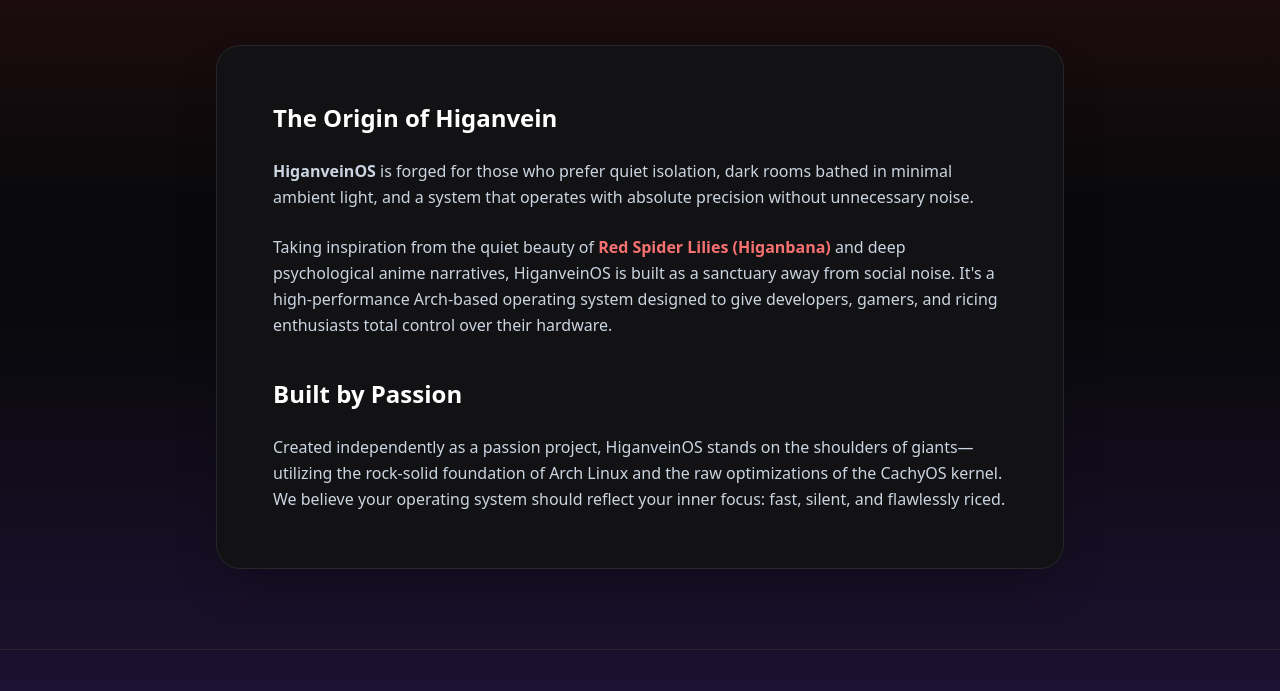
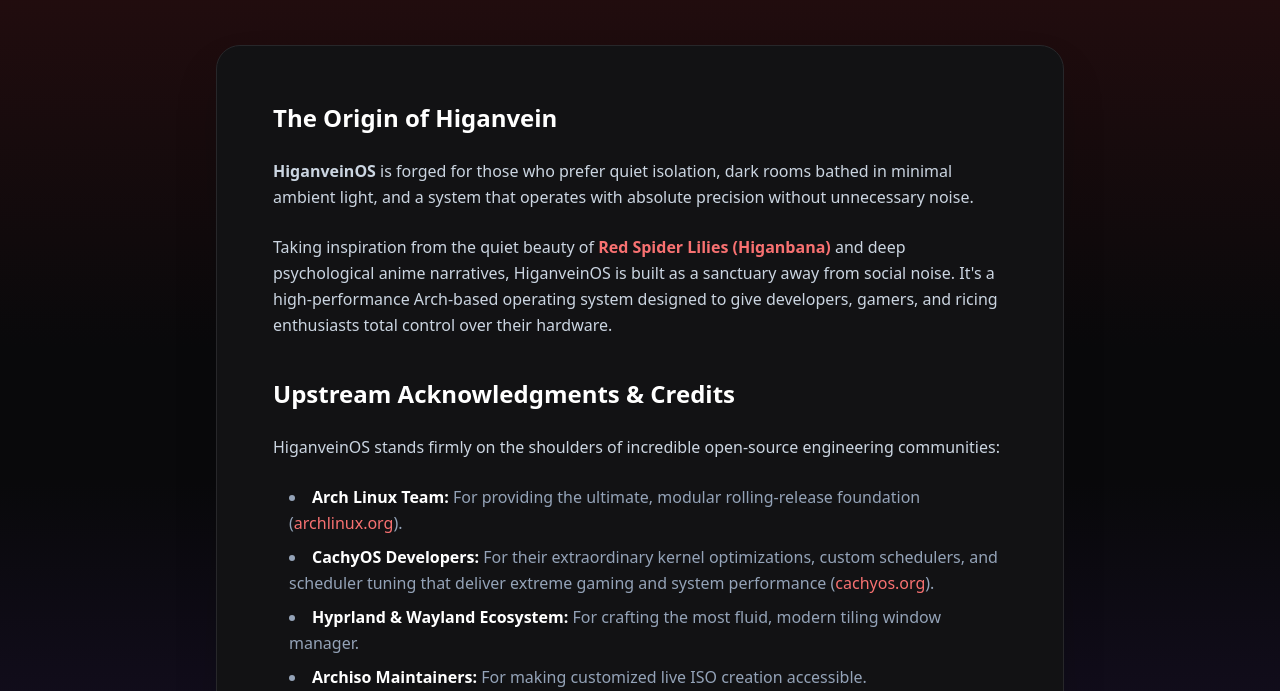
Before and after one commit to xyuhnlianzy/HiganVein, a plain HTML site: page about.html in a window 1280 px wide. Shown: the part 261-952 px from the top of the page. Drawn offline with nearby package versions, Linux system fonts and the light colour scheme.

Commit message:
docs: add dedicated Upstream Acknowledgments & Credits section for Arch Linux and CachyOS developers in about.html

```diff
--- a/about.html
+++ b/about.html
@@ -61,9 +61,21 @@
             <p>
                 Taking inspiration from the quiet beauty of <span class="text-red-400 font-semibold">Red Spider Lilies (Higanbana)</span> and deep psychological anime narratives, HiganveinOS is built as a sanctuary away from social noise. It's a high-performance Arch-based operating system designed to give developers, gamers, and ricing enthusiasts total control over their hardware.
             </p>
+
+            <h3 class="text-2xl font-bold text-white pt-4">Upstream Acknowledgments & Credits</h3>
+            <p>
+                HiganveinOS stands firmly on the shoulders of incredible open-source engineering communities:
+            </p>
+            <ul class="list-disc list-inside space-y-2 text-slate-400 pl-4">
+                <li><strong class="text-white">Arch Linux Team:</strong> For providing the ultimate, modular rolling-release foundation (<a href="https://archlinux.org" target="_blank" class="text-red-400 hover:underline">archlinux.org</a>).</li>
+                <li><strong class="text-white">CachyOS Developers:</strong> For their extraordinary kernel optimizations, custom schedulers, and scheduler tuning that deliver extreme gaming and system performance (<a href="https://cachyos.org" target="_blank" class="text-red-400 hover:underline">cachyos.org</a>).</li>
+                <li><strong class="text-white">Hyprland & Wayland Ecosystem:</strong> For crafting the most fluid, modern tiling window manager.</li>
+                <li><strong class="text-white">Archiso Maintainers:</strong> For making customized live ISO creation accessible.</li>
+            </ul>
+
             <h3 class="text-2xl font-bold text-white pt-4">Built by Passion</h3>
             <p>
-                Created independently as a passion project, HiganveinOS stands on the shoulders of giants—utilizing the rock-solid foundation of Arch Linux and the raw optimizations of the CachyOS kernel. We believe your operating system should reflect your inner focus: fast, silent, and flawlessly riced.
+                Created independently as a passion project, HiganveinOS reflects an inner focus: fast, silent, and flawlessly riced.
             </p>
         </div>
     </section>
```
